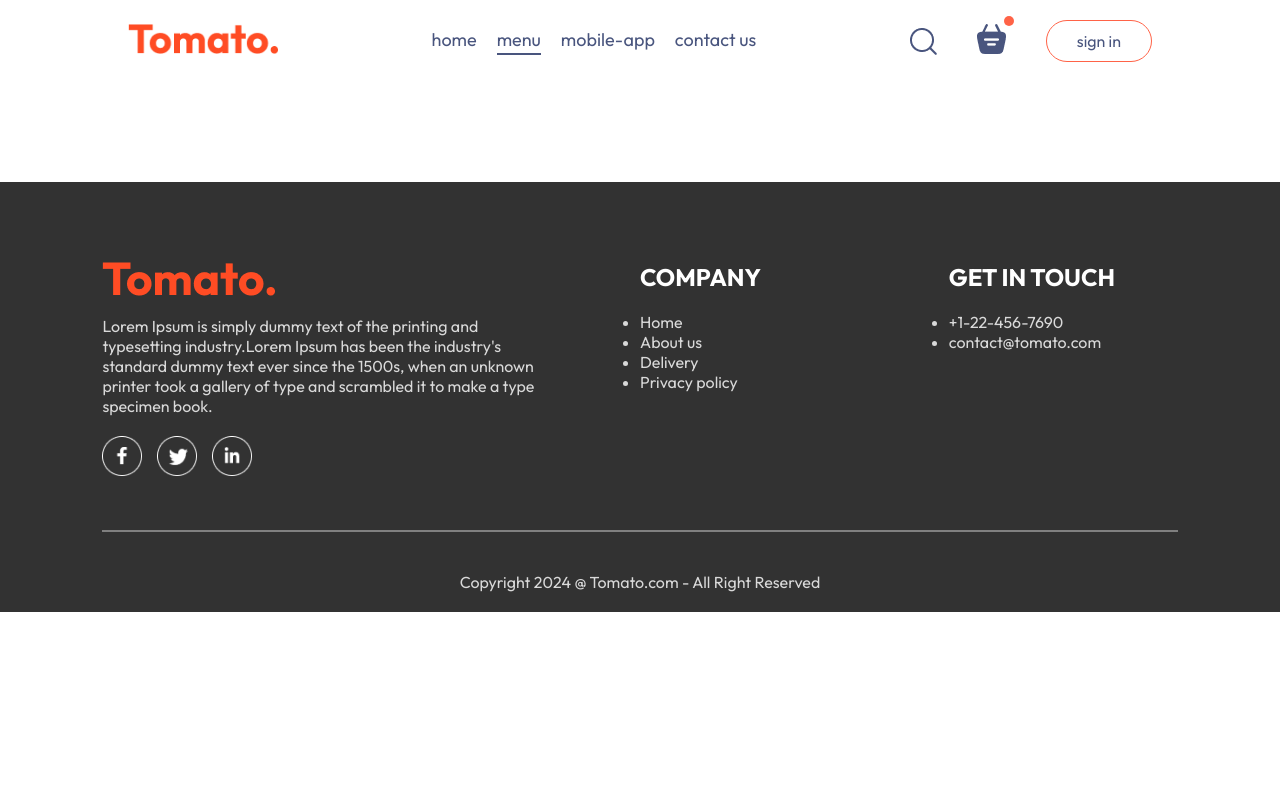
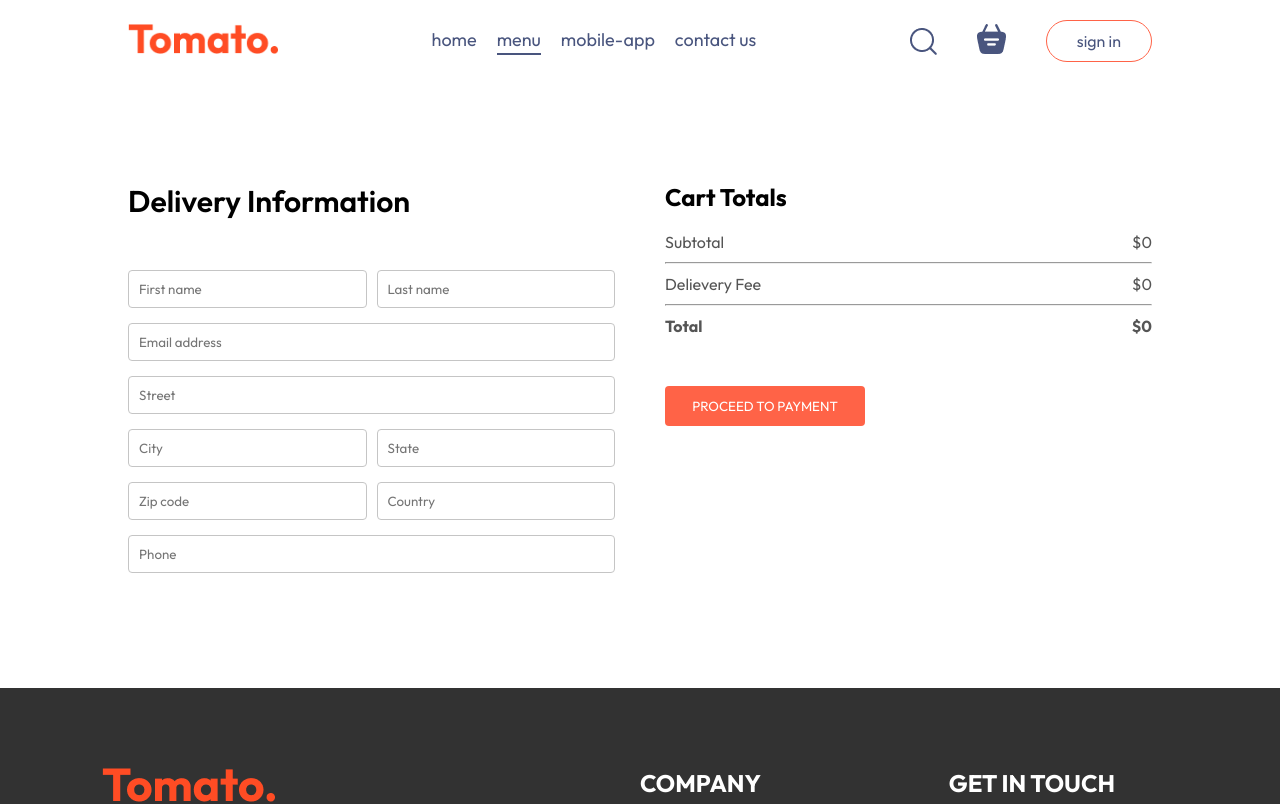
Before and after one commit to Priya-Satpathy/Foodapp-website, a React (Vite) app: page /order in a window 1280 px wide. Shown: the top 804 px of the page. Built offline with nearby package versions, Linux system fonts and the light colour scheme.

Commit message:
content addedd

```diff
--- a/src/Components/Navbar/Navbar.jsx
+++ b/src/Components/Navbar/Navbar.jsx
@@ -1,10 +1,12 @@
-import React, { useState } from 'react'
+import React, { useContext, useState } from 'react'
 import './Navbar.css'
 import { assets } from "../../assets/assets";
 import { Link } from 'react-router-dom';
+import { StoreContext } from '../../Context/StoreContext';
 const Navbar = ({setShowLogin}) => {
 
   const [menu,setMenu] = useState("menu");
+  const {getTotalCartAmount} = useContext(StoreContext)
   return (
 
     <div className='navbar'>
@@ -19,8 +21,7 @@
         <img src= {assets.search_icon} alt="" />
         <div className="navbar-search-icon">
            <Link to= '/cart'><img src= {assets.basket_icon} alt="" /></Link>
-            <div className= "dot">
-            </div>
+           <div className={getTotalCartAmount() === 0?"":"dot"}></div>
 
         </div>
         <button onClick={()=>setShowLogin(true)}>sign in</button>
--- a/src/Context/StoreContext.jsx
+++ b/src/Context/StoreContext.jsx
@@ -17,16 +17,24 @@
         setCartItems((prev)=>({...prev,[itemId]:prev[itemId]-1}))
     }
 
-    useEffect(()=>{
-        console.log(cartItems);
-    },[cartItems])
+    const getTotalCartAmount = () =>{
+        let totalAmount = 0;
+        for(const item in cartItems){
+            if(cartItems[item]>0){
+            let itemInfo = food_list.find((product)=>product._id) === item;
+            totalAmount += itemInfo.price * cartItems[item];
+            }
+        }
+        return totalAmount;
+    }
 
     const contextValue = {
         food_list,
         cartItems,
         setCartItems,
         addToCart,
-        removeFromCart
+        removeFromCart,
+        getTotalCartAmount
     }
     return(
         <StoreContext.Provider value = {contextValue}>
--- a/src/Pages/Cart/Cart.css
+++ b/src/Pages/Cart/Cart.css
@@ -81,3 +81,11 @@
     color: white;
     border-radius: 4px;
 }
+@media (max-width:750px ){
+    .cart-bottom{
+        flex-direction: column-reverse;
+    }
+    .cart-promocode{
+        justify-content: start;
+    }
+}
--- a/src/Pages/Cart/Cart.jsx
+++ b/src/Pages/Cart/Cart.jsx
@@ -1,10 +1,12 @@
 import React, { useContext } from 'react'
 import './Cart.css'
 import { StoreContext } from '../../Context/StoreContext'
+import { useNavigate } from 'react-router-dom'
 
 const Cart = () => {
 
-  const{cartItems,food_list,removeFromCart} = useContext(StoreContext)
+  const{cartItems,food_list,removeFromCart,getTotalCartAmount} = useContext(StoreContext)
+  const navigate  = useNavigate();
   return (
     <div className='cart'>
       <div className='cart-items'>
@@ -46,20 +48,20 @@
               <div>
                 <div className="cart-total-details">
                   <p>Subtotal</p>
-                  <p>{0}</p>
+                  <p>${getTotalCartAmount()}</p>
                     </div>
                     <hr />
                   <div className="cart-total-details">
                     <p>Delievery Fee</p>
-                    <p>{2}</p>
+                    <p>${getTotalCartAmount()===0?0:2}</p>
                      </div>
                         <hr />
                     <div className="cart-total-details">
                      <b>Total</b>
-                     <b>{0}</b>
+                     <b>${getTotalCartAmount() ===0?0:getTotalCartAmount()+2}</b>
                     </div>
               </div>
-              <button>PROCEED TO CHECKOUT</button>
+              <button onClick={()=>navigate('/order')}>PROCEED TO CHECKOUT</button>
             </div>
             <div className="cart-promocode">
               <div>
--- a/src/Pages/PlaceOrder/PlaceOrder.css
+++ b/src/Pages/PlaceOrder/PlaceOrder.css
@@ -0,0 +1,35 @@
+.place-order{
+    display:flex;
+    align-items: start;
+    justify-content: space-between;
+    gap: 50px;
+    margin-top: 100px;
+}
+.place-order-left{
+    width: 100%;
+    max-width: max(30%,500px);
+}
+.place-order-left .title{
+    font-size: 30px;
+    font-weight: 600;
+    margin-bottom: 50px;
+}
+.place-order-left input{
+    margin-bottom: 15px;
+    width: 100%;
+    padding: 10px;
+    border: 1px solid #c5c5c5;
+    border-radius: 4px;
+    outline-color: tomato;
+}
+.place-order-left .multi-fields{
+    display: flex;
+    gap:10px ;
+}
+.place-order-right{
+    width: 100%;
+    max-width: max(40%,500px);
+}
+.place-order .cart-total button{
+    margin-top: 30px;
+}
--- a/src/Pages/PlaceOrder/PlaceOrder.jsx
+++ b/src/Pages/PlaceOrder/PlaceOrder.jsx
@@ -1,10 +1,53 @@
-import React from 'react'
+import React, { useContext } from 'react'
 import './PlaceOrder.css'
+import { StoreContext } from '../../Context/StoreContext'
 const PlaceOrder = () => {
+
+  const {getTotalCartAmount} = useContext(StoreContext);
   return (
-    <div>
+    <form className='place-order'>
+      <div className="place-order-left">
+        <p className="title">Delivery Information</p>
+        <div className="multi-fields">
+          <input type="text" placeholder='First name' />
+          <input type="text" placeholder='Last name'/>
+        </div>
+        <input type="text" placeholder='Email address' />
+         <input type="text" placeholder='Street' />
+         <div className="multi-fields">
+          <input type="text" placeholder='City' />
+          <input type="text" placeholder='State'/>
+        </div>
+        <div className="multi-fields">
+          <input type="text" placeholder='Zip code' />
+          <input type="text" placeholder='Country'/>
+        </div>
+        <input type="text" placeholder='Phone'/>
+      </div>
+      <div className="place-order-right">
+             <div className="cart-total">
+              <h2>Cart Totals</h2>
+              <div>
+               <div className="cart-total-details">
+                  <p>Subtotal</p>
+                  <p>${getTotalCartAmount()}</p>
+                    </div>
+                    <hr />
+                  <div className="cart-total-details">
+                    <p>Delievery Fee</p>
+                    <p>${getTotalCartAmount()===0?0:2}</p>
+                     </div>
+                        <hr />
+                    <div className="cart-total-details">
+                     <b>Total</b>
+                     <b>${getTotalCartAmount() ===0?0:getTotalCartAmount()+2}</b>
+                    </div>
+              </div>
+              <button>PROCEED TO PAYMENT</button>
+            </div>
+      </div>
 
-    </div>
+    </form>
   )
 }
 
```
